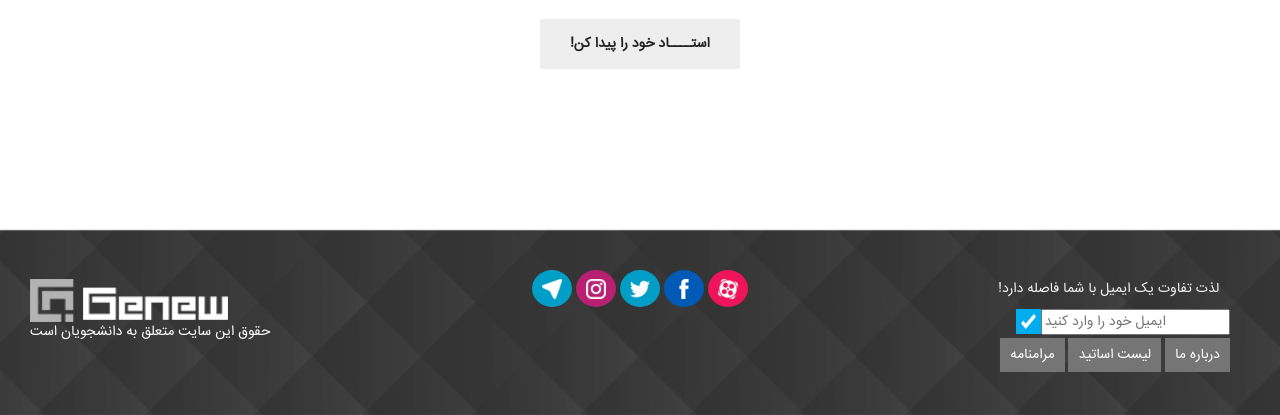
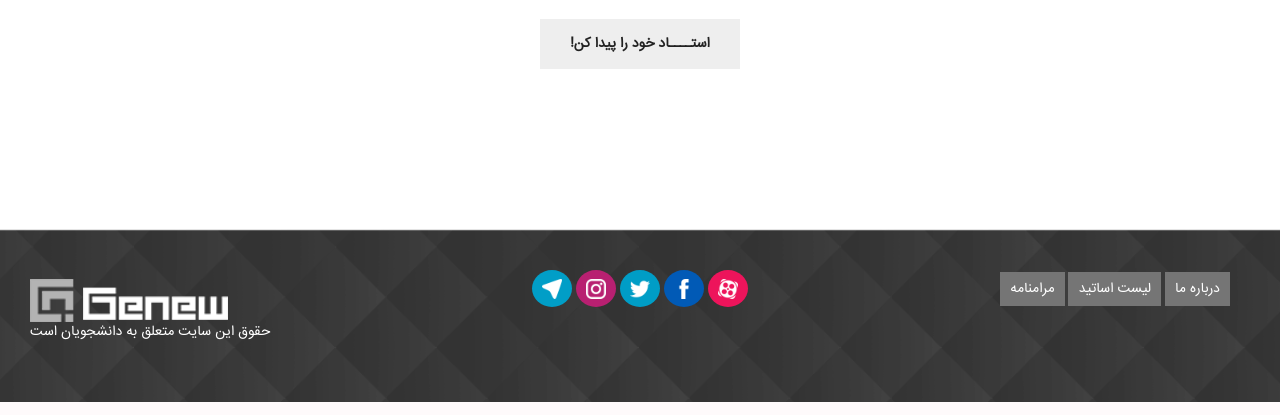
Before and after one commit to khallaghi/voice, a Flask app: template app/templates/search/new.html in a window 1280 px wide. Shown: the part 1023-1438 px from the top of the page. Run offline with Flask 2, Linux system fonts and the light colour scheme; the template is opened without the code that fills it, so the values that code supplies are empty; some libraries are stand-ins or nearby versions.

Commit message:
first page

```diff
--- a/app/templates/search/new.html
+++ b/app/templates/search/new.html
@@ -183,14 +183,14 @@
         <div class="row">
             <div class="col-md-3 col-sm-3 text-left col-xs-12 f1">
                 <div class="row">
-                    <div class="col-md-12 col-xs-12 text-center" style="height:30px;color: #F3F3F3;">
-                        <p>!لذت تفاوت یک ایمیل با شما فاصله دارد</p>
-                    </div>
-                    <div  class="col-md-12 col-xs-12" style="margin-bottom: 10px;color: #0b0b0b;">
-                        <a href="????"> <img src="%%url_for('static', filename='search/img/tick.png')%%" width="25px" height="25px" style="background-color: #00adee;padding: 5px;margin-right: -4px;"/>
-                        </a>
-                        <input placeholder="ایمیل خود را وارد کنید" style="width: 75%;margin-right: 5px;">
-                    </div>
+                    <!--<div class="col-md-12 col-xs-12 text-center" style="height:30px;color: #F3F3F3;">-->
+                        <!--<p>!لذت تفاوت یک ایمیل با شما فاصله دارد</p>-->
+                    <!--</div>-->
+                    <!--<div  class="col-md-12 col-xs-12" style="margin-bottom: 10px;color: #0b0b0b;">-->
+                        <!--<a href="????"> <img src="%%url_for('static', filename='search/img/tick.png')%%" width="25px" height="25px" style="background-color: #00adee;padding: 5px;margin-right: -4px;"/>-->
+                        <!--</a>-->
+                        <!--<input placeholder="ایمیل خود را وارد کنید" style="width: 75%;margin-right: 5px;">-->
+                    <!--</div>-->
                     <div class="col-md-12 col-xs-12" style="margin-right: 5px;">
                         <a class="about-butom "  style="text-decoration: none;" href="%% url_for('content.contactus')%%">درباره ما</a>
                         <a class="about-butom "  style="text-decoration: none;" href="%% url_for('category.faculty')%%">لیست اساتید</a>
```
